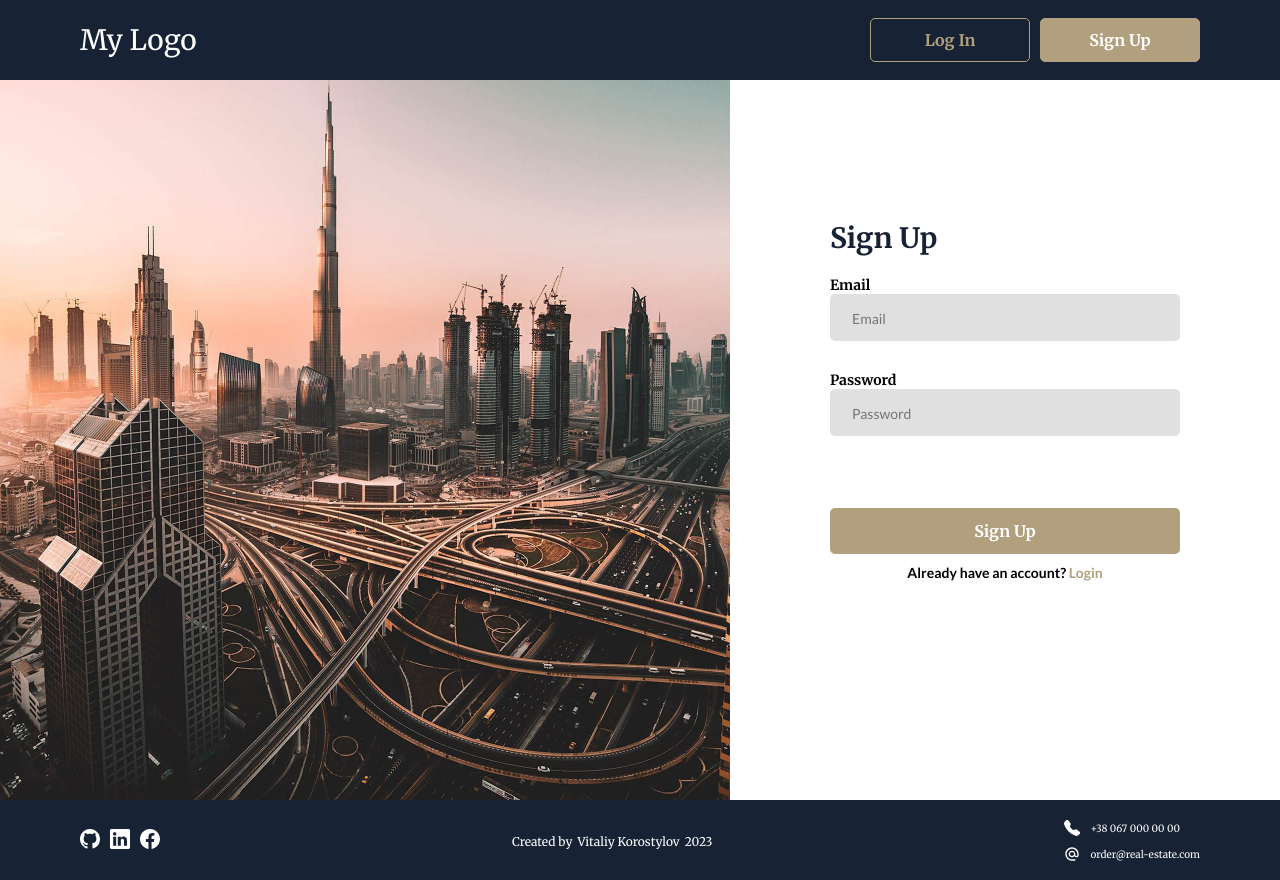
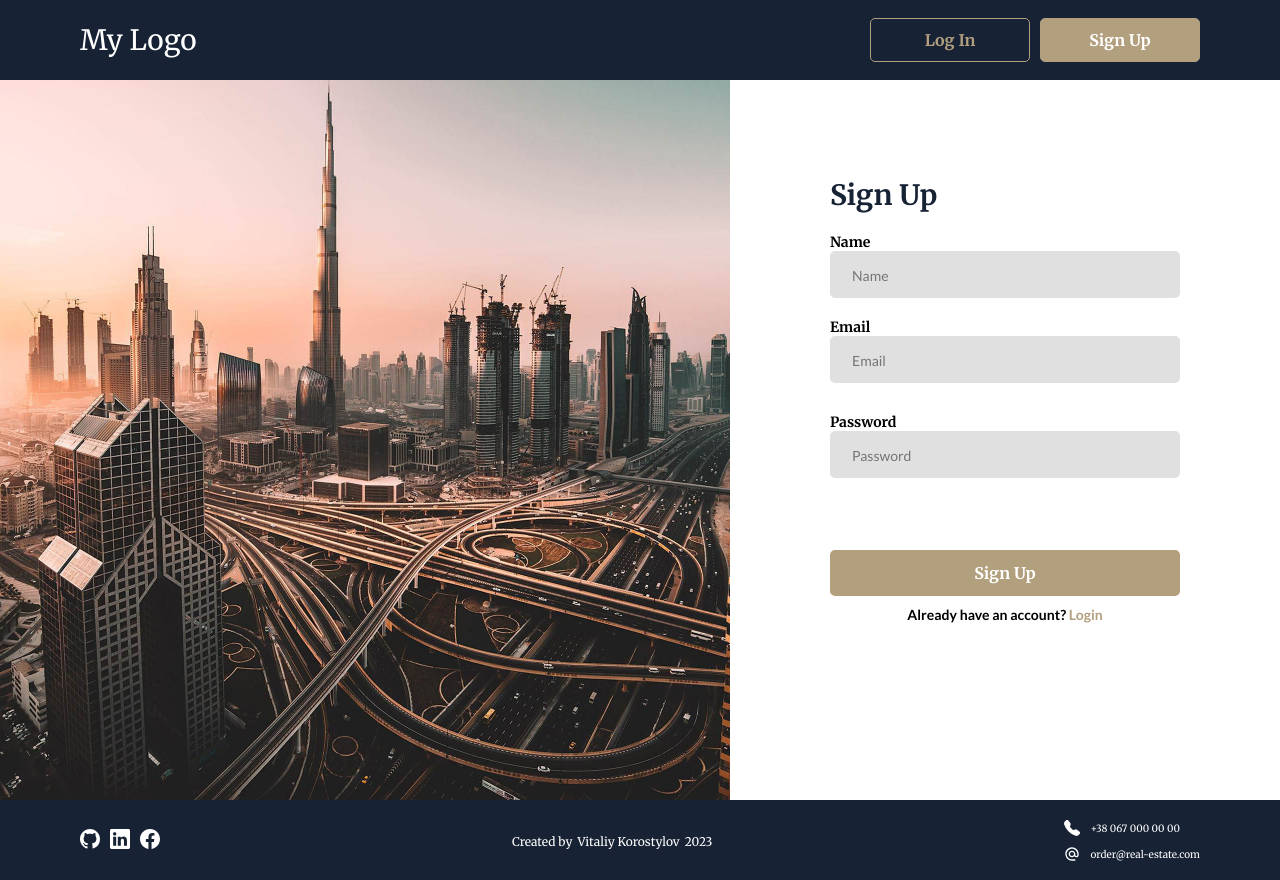
Before and after one commit to aslanukr/zenbit-test, a React (Vite) app: page /zenbit-test/signup in a window 1280 px wide. Built offline with nearby package versions, Linux system fonts and the light colour scheme.

Commit message:
adds name to sign up + modify header

```diff
--- a/src/components/AuthForm/AuthForm.jsx
+++ b/src/components/AuthForm/AuthForm.jsx
@@ -133,6 +133,19 @@ const AuthForm = ({ formType }) => {
       {formType === "signup" && (
         <Form onSubmit={handleSubmit(onSignUpSubmit)}>
           <FormLabel>
+            Name
+            <FormInput
+              {...register("username", {
+                required: "User name is required",
+                minLength: {
+                  value: 2,
+                  message: "User name minimal length is 2 characters",
+                },
+              })}
+              placeholder="Name"
+            />
+          </FormLabel>
+          <FormLabel>
             Email
             <FormInput
               {...register("email", {
--- a/src/components/Header/Header.jsx
+++ b/src/components/Header/Header.jsx
@@ -1,7 +1,7 @@
 import HeaderBtn from "../Buttons/HeaderBtn";
 import { BtnTitle, BtnWrapper, LogOutBtn } from "../Buttons/Buttons.styled";
 import Logo from "../Logo/Logo";
-import { HeaderContainer, UserName } from "./Header.styled";
+import { HeaderContainer, UserName, WelcomeText } from "./Header.styled";
 import { useDispatch, useSelector } from "react-redux";
 import { selectIsAuth, selectUser } from "src/redux/selectors";
 import { FiLogOut } from "react-icons/fi";
@@ -9,7 +9,7 @@ import { logOutThunk } from "src/redux/auth/authThunk";
 
 const Header = () => {
   const isAuth = useSelector(selectIsAuth);
-  const email = useSelector(selectUser);
+  const username = useSelector(selectUser);
   const dispatch = useDispatch();
 
   const onLogOut = () => {
@@ -20,9 +20,11 @@ const Header = () => {
     <HeaderContainer>
       <Logo />
 
-      {isAuth && email ? (
+      {isAuth && username ? (
         <BtnWrapper>
-          <UserName>{email}</UserName>
+          <UserName>
+            <WelcomeText>Welcome,</WelcomeText> {username}
+          </UserName>
           <LogOutBtn type="button" onClick={onLogOut}>
             <FiLogOut color="rgb(178, 159, 126)" size={24} />
           </LogOutBtn>
--- a/src/components/Header/Header.styled.js
+++ b/src/components/Header/Header.styled.js
@@ -21,9 +21,16 @@ export const HeaderContainer = styled.header`
 `;
 
 export const UserName = styled.p`
+  margin: 0;
+  display: flex;
+  flex-direction: column;
   font-family: "Lato";
   font-size: 16px;
   font-weight: 700;
 
   color: rgb(178, 159, 126);
 `;
+
+export const WelcomeText = styled.span`
+  color: white;
+`;
--- a/src/components/Logo/Logo.styled.js
+++ b/src/components/Logo/Logo.styled.js
@@ -4,6 +4,10 @@ import styled from "styled-components";
 export const LogoLink = styled(Link)`
   color: rgba(255, 255, 255, 1);
   font-family: "Merriweather";
-  font-size: 28px;
+  font-size: 18px;
   font-weight: 400;
+
+  @media screen and (min-width: 481px) {
+    font-size: 28px;
+  }
 `;
--- a/src/redux/auth/authOperations.js
+++ b/src/redux/auth/authOperations.js
@@ -1,5 +1,6 @@
 export const handleAuthFullfilled = (state, { payload }) => {
-  state.user = payload.email;
+  state.username = payload.username;
+  state.email = payload.email;
   state.token = payload.token;
   state.isAuth = true;
   state.error = null;
@@ -10,14 +11,16 @@ export const handleRegisterFullfilled = (state) => {
 };
 
 export const handleAuthRejected = (state, { payload }) => {
-  state.user = null;
+  state.username = null;
+  state.email = null;
   state.token = "";
   state.isAuth = false;
   state.error = payload;
 };
 
 export const handleLogOutFullfilled = (state) => {
-  state.user = null;
+  state.username = null;
+  state.email = null;
   state.token = "";
   state.isAuth = false;
   state.error = "";
@@ -25,7 +28,8 @@ export const handleLogOutFullfilled = (state) => {
 };
 
 export const handleLogOutRejected = (state, { payload }) => {
-  state.user = null;
+  state.username = null;
+  state.email = null;
   state.token = "";
   state.isAuth = false;
   state.error = payload;
@@ -33,7 +37,8 @@ export const handleLogOutRejected = (state, { payload }) => {
 };
 
 export const handleCurrentUserFullfilled = (state, { payload }) => {
-  state.user = payload;
+  state.username = payload.username;
+  state.email = payload.email;
   state.isAuth = true;
   state.isFetchingCurrentUser = false;
 };
--- a/src/redux/auth/authSlice.js
+++ b/src/redux/auth/authSlice.js
@@ -17,7 +17,8 @@ import {
 } from "./authThunk";
 
 const initialState = {
-  user: null,
+  username: null,
+  email: null,
   token: "",
   isAuth: false,
   error: "",
--- a/src/redux/selectors.js
+++ b/src/redux/selectors.js
@@ -2,5 +2,5 @@ export const selectDeals = (state) => state.deals.items;
 export const selectIsLoading = (state) => state.deals.isLoading;
 export const selectDealsError = (state) => state.deals.error;
 export const selectIsAuth = (state) => state.auth.isAuth;
-export const selectUser = (state) => state.auth.user;
+export const selectUser = (state) => state.auth.username;
 export const selectAccessToken = (state) => state.auth.token;
--- a/src/services/api.js
+++ b/src/services/api.js
@@ -1,7 +1,6 @@
 import axios from "axios";
 
 axios.defaults.baseURL = "https://aslanukr-zb-backend.onrender.com/api";
-// axios.defaults.baseURL = "http://localhost:3000/api";
 
 export const token = {
   set(token) {
```
